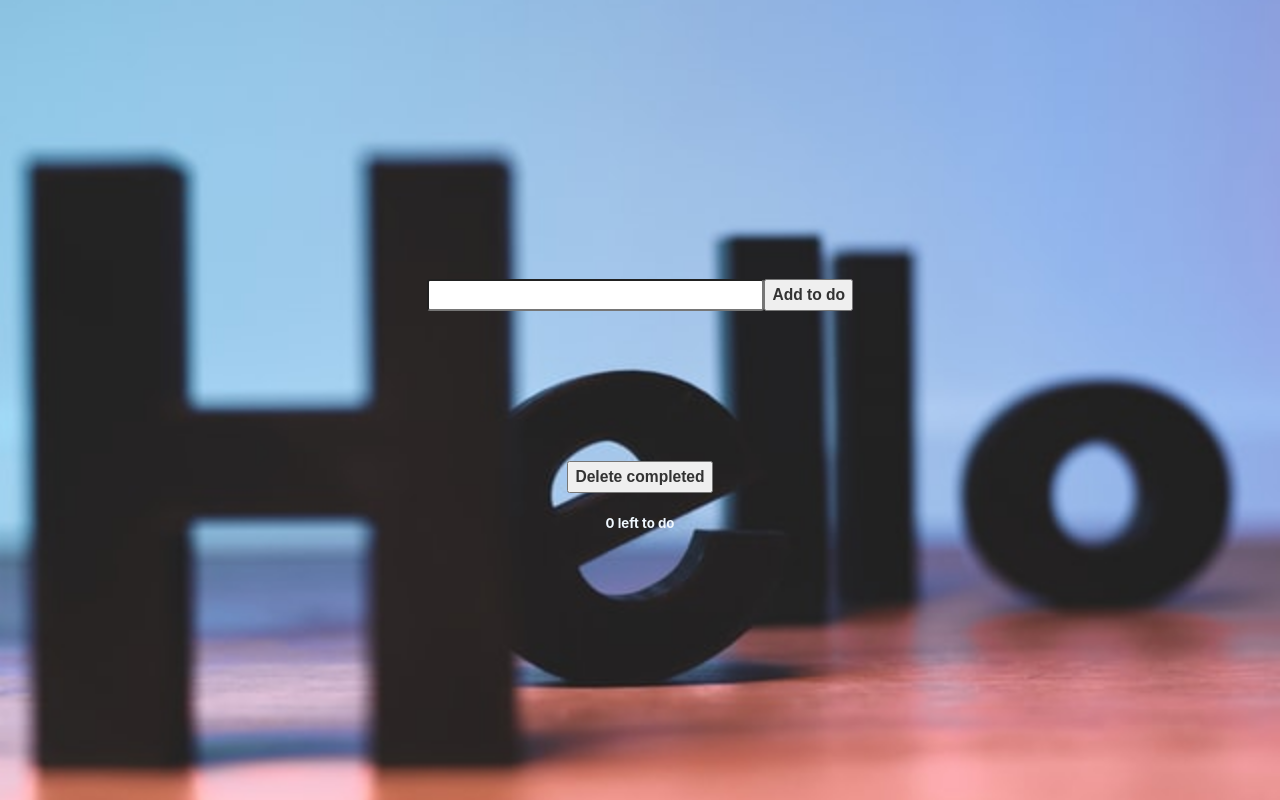
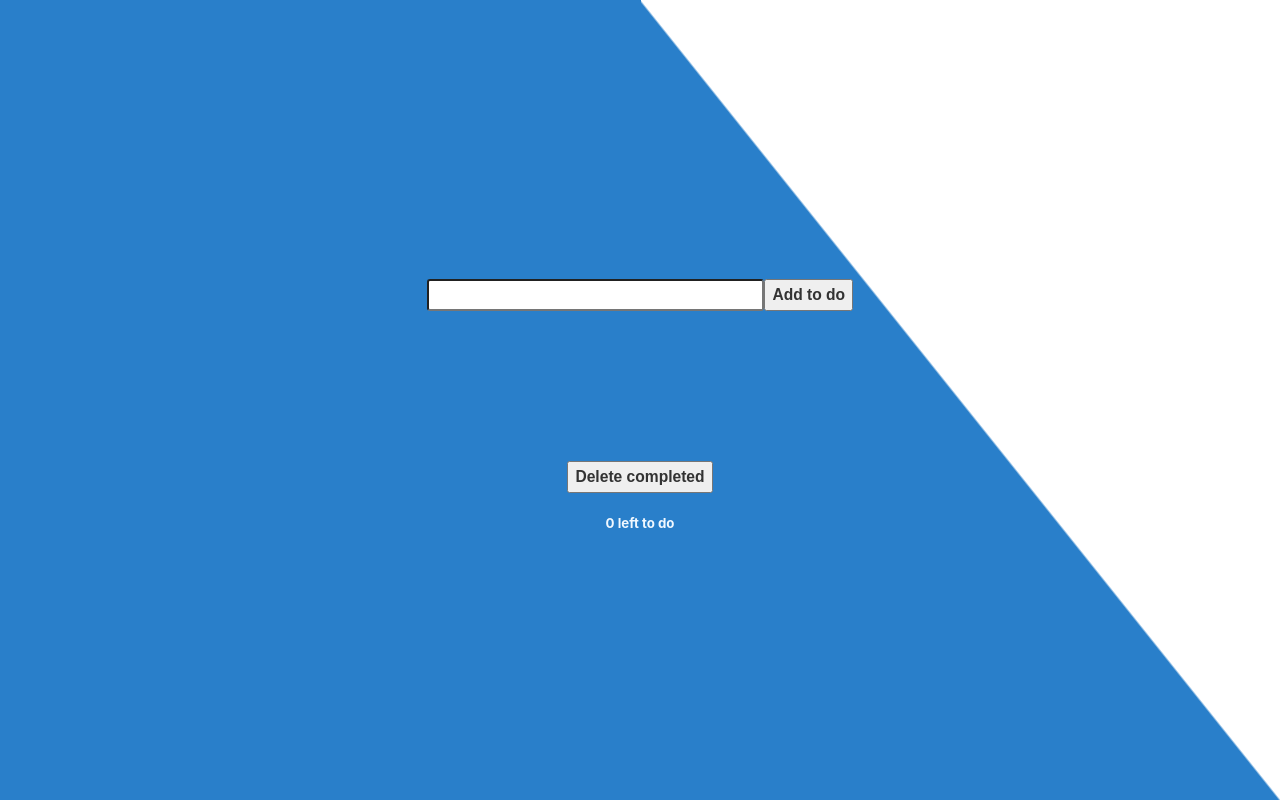
Before and after one commit to KhaledAlabssi/todo-portfolio, a React (Create React App) app: page / in a window 1280 px wide. Built offline with nearby package versions, Linux system fonts and the light colour scheme.

Commit message:
changing the backgroun

```diff
--- a/src/App.css
+++ b/src/App.css
@@ -1,6 +1,9 @@
 
 *{
   box-sizing: border-box;
+}
+body {
+
 }
 
 .App {
@@ -8,17 +11,26 @@
 
   height: 100vh;
   width: 100vw;
-  background-image: url('./minibackground.jpg');
-  background-repeat: no-repeat;
-  background-size: cover;
-  background-position: center;
+
   display: flex;
   flex-direction: column;
   padding-top: 2rem;
   align-items: center;
+  margin:0;
+
+  background:
+   linear-gradient(to top right,transparent 49.8%,#fff 50%)
+    right -1px top 0
+    /50% 100%
+    no-repeat,
+   #297fca;
 }
 
 .top > *{
+  height: 2rem;
+}
+
+.check, .add-button {
   height: 2rem;
 }
 
@@ -78,7 +90,7 @@ h5 {
 
 @media (min-width : 576px) {
   .App {
-    background-image: url('./background.jpg');
+    /* background-image: url('./background.jpg'); */
     justify-content: center;
   }
 
--- a/src/App.js
+++ b/src/App.js
@@ -1,62 +1,67 @@
-import React, {useState, useRef, useEffect} from "react";
+import React, { useState, useRef, useEffect } from "react";
 import TodoList from "./component/TodoList";
-import './App.css'
+import "./App.css";
 
-const LS_key = 'reactTodoApp.todos'
+const LS_key = "reactTodoApp.todos";
 
 function App() {
+  const [todos, setTodos] = useState([]);
+  const todoNameRef = useRef();
 
-  const [todos, setTodos] = useState([])
-  const todoNameRef = useRef()
-
-  function handleAddTodo (e) {
-    const name = todoNameRef.current.value
-    if (name === '') return
-    setTodos(prev => [{id: Math.random(), name: name, complete: false}, ...prev])
-    todoNameRef.current.value = null
+  function handleAddTodo(e) {
+    const name = todoNameRef.current.value;
+    if (name === "") return;
+    setTodos((prev) => [
+      { id: Math.random(), name: name, complete: false },
+      ...prev,
+    ]);
+    todoNameRef.current.value = null;
   }
 
-  function toggleTodo (id) {
-    const newTodos = [...todos]
-    const todo = newTodos.find(todo => todo.id === id)
-    todo.complete = !todo.complete
-    setTodos(newTodos)
+  function toggleTodo(id) {
+    const newTodos = [...todos];
+    const todo = newTodos.find((todo) => todo.id === id);
+    todo.complete = !todo.complete;
+    setTodos(newTodos);
   }
 
   useEffect(() => {
-    const storedTodos = JSON.parse(localStorage.getItem(LS_key))
-    if (storedTodos) setTodos(storedTodos)
-
-  }, [])
+    const storedTodos = JSON.parse(localStorage.getItem(LS_key));
+    if (storedTodos) setTodos(storedTodos);
+  }, []);
 
   useEffect(() => {
-    localStorage.setItem(LS_key, JSON.stringify(todos))
-  }, [todos])
+    localStorage.setItem(LS_key, JSON.stringify(todos));
+  }, [todos]);
 
-  function handleDeleteCompleted () {
-    const newTodos = todos.filter(t => !t.complete)
-    setTodos(newTodos)
+  function handleDeleteCompleted() {
+    const newTodos = todos.filter((t) => !t.complete);
+    setTodos(newTodos);
   }
 
   return (
     <div className="App">
-      <div className='container'>
-        <div className='top'>
-          <input type='text' ref={todoNameRef} className='check' />
-          <button className='add-button' onClick={handleAddTodo}><h3>Add to do</h3></button>
+      <div className="container">
+        <div className="top">
+          <form className='top-input'>
+            <input type="text" ref={todoNameRef} className="check" />
+            <button className="add-button" onClick={handleAddTodo}>
+              <h3>Add to do</h3>
+            </button>
+          </form>
         </div>
 
-        <div className='list'>
+        <div className="list">
           <TodoList todos={todos} toggleTodo={toggleTodo} />
         </div>
 
-        <div className='bottom'>
-        <button className='delete-button' onClick={handleDeleteCompleted}><h3>Delete completed</h3></button>
-          <h5>{todos.filter(t => !t.complete).length} left to do</h5>
+        <div className="bottom">
+          <button className="delete-button" onClick={handleDeleteCompleted}>
+            <h3>Delete completed</h3>
+          </button>
+          <h5>{todos.filter((t) => !t.complete).length} left to do</h5>
         </div>
-
       </div>
-
     </div>
   );
 }
```
